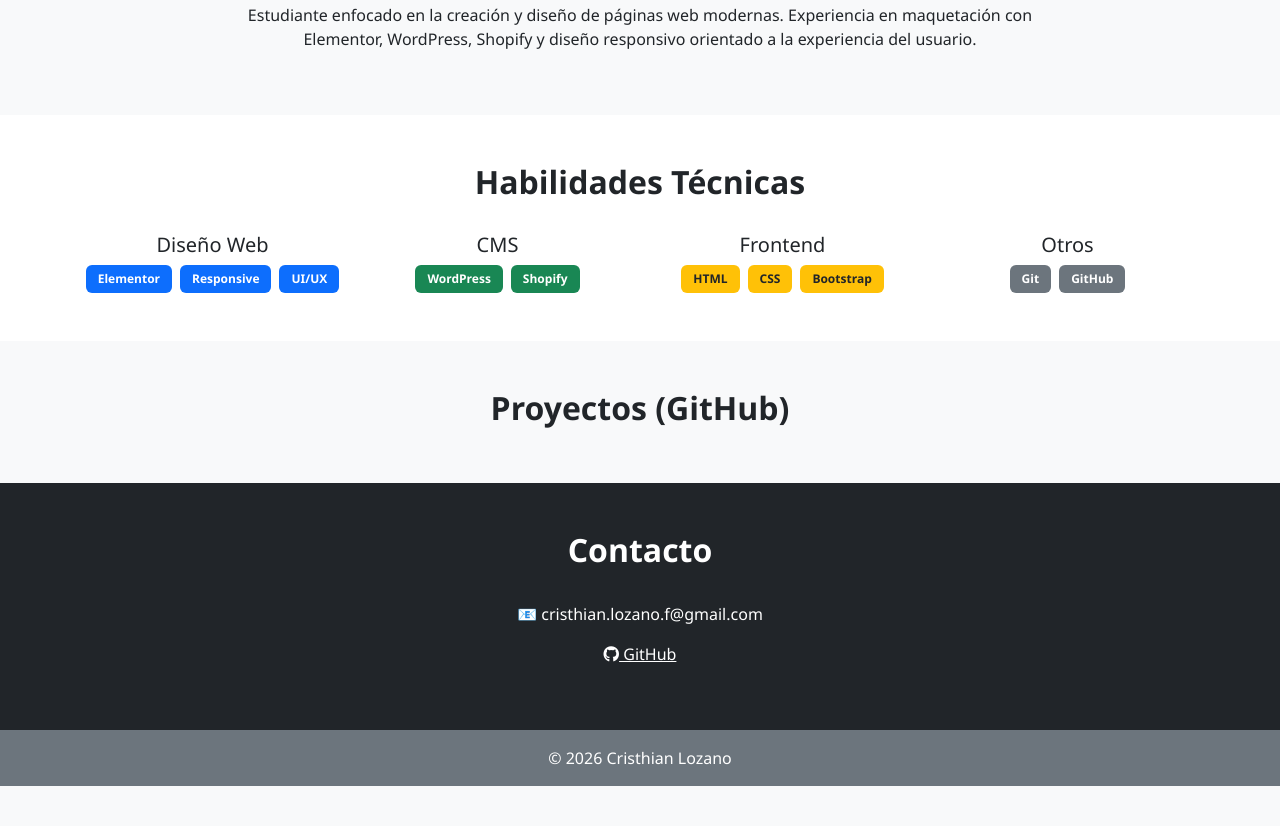
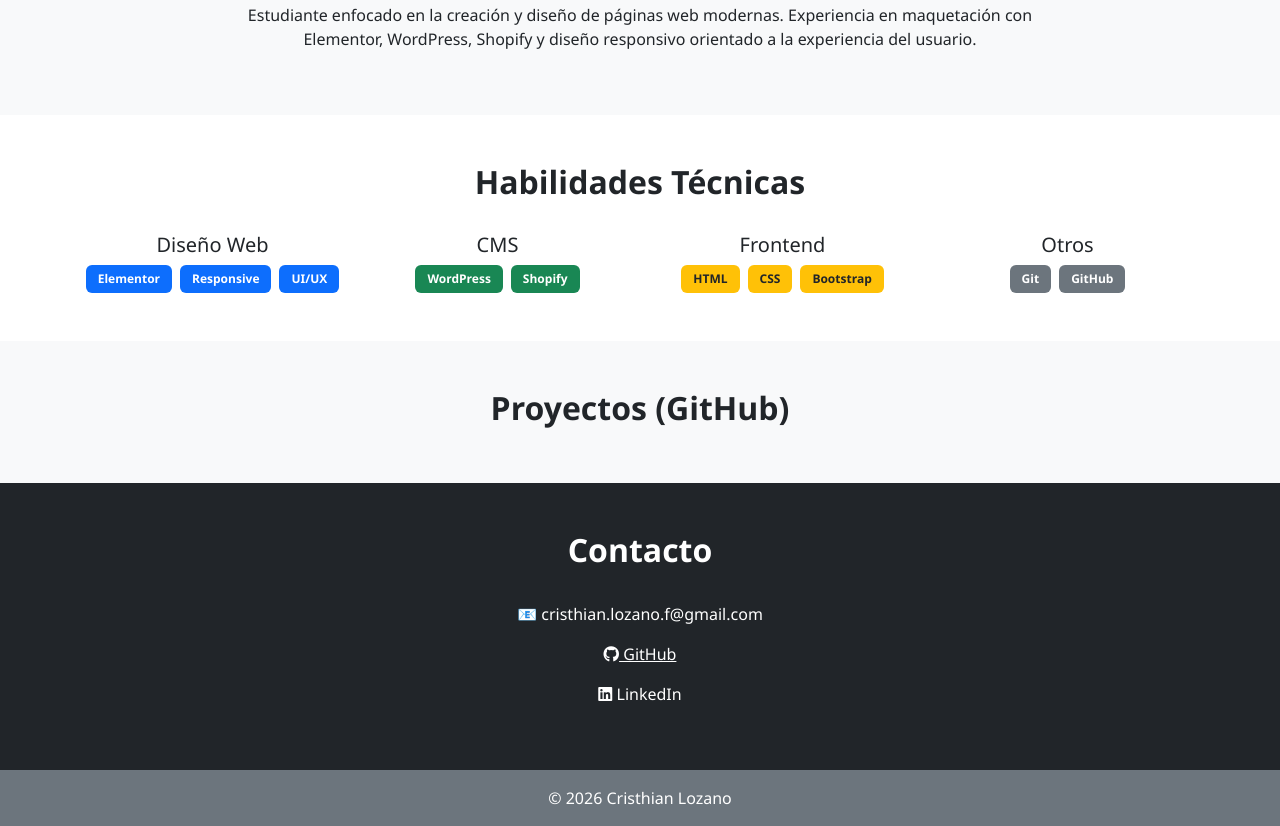
Before and after one commit to cris-98/cristhian-lozano, a plain HTML site: page index.html in a window 1280 px wide. Shown: the part 525-1351 px from the top of the page. Before the commit the page ends 1311 px from the top, so only its background shows below. Drawn offline with nearby package versions, Linux system fonts and the light colour scheme; no server answers.

Commit message:
Update index.html

```diff
--- a/index.html
+++ b/index.html
@@ -196,6 +196,12 @@
         <i class="fa-brands fa-github"></i> GitHub
       </a>
     </p>
+    <p>
+  <a href="https://linkedin.com/in/tuusuario" target="_blank" class="text-white text-decoration-none">
+    <i class="fa-brands fa-linkedin"></i> LinkedIn
+  </a>
+</p>
+
   </section>
 
   <footer class="text-center py-3 bg-secondary text-white">
```
